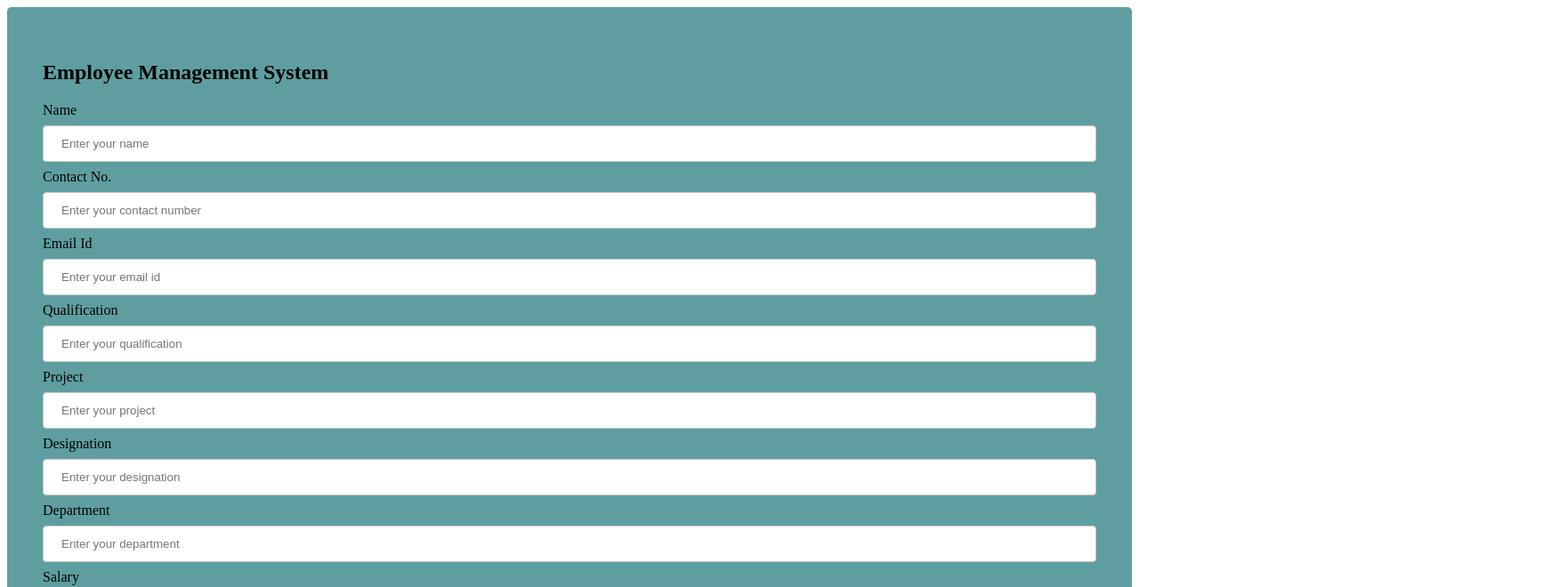
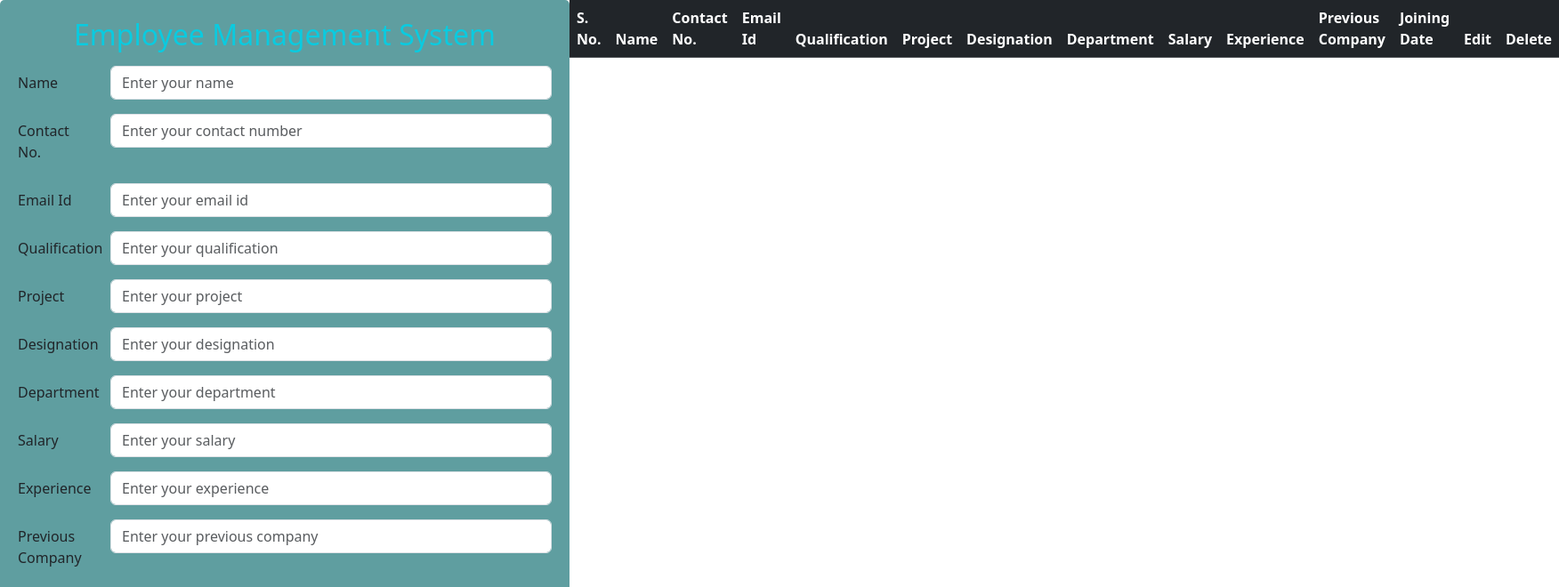
Before and after one commit to Mansibansal9648/employee-management-system, a React (Create React App) app in the folder client/: page / in a window 1280 px wide. Shown: the top 660 px of the page at 89% size, 1752 px wide, since content can reach past the window. Built offline with nearby package versions, Linux system fonts and the light colour scheme.

Commit message:
form design minor fix and table design

```diff
--- a/client/package.json
+++ b/client/package.json
@@ -7,6 +7,7 @@
     "@testing-library/react": "^13.4.0",
     "@testing-library/user-event": "^13.5.0",
     "axios": "^1.6.8",
+    "bootstrap": "^5.3.3",
     "react": "^18.2.0",
     "react-dom": "^18.2.0",
     "react-scripts": "5.0.1",
--- a/client/public/index.html
+++ b/client/public/index.html
@@ -24,9 +24,13 @@
       work correctly both with client-side routing and a non-root public URL.
       Learn how to configure a non-root public URL by running `npm run build`.
     -->
+    <link href="https://cdn.jsdelivr.net/npm/bootstrap@5.3.3/dist/css/bootstrap.min.css" rel="stylesheet" integrity="sha384-QWTKZyjpPEjISv5WaRU9OFeRpok6YctnYmDr5pNlyT2bRjXh0JMhjY6hW+ALEwIH" crossorigin="anonymous">
+
     <title>React App</title>
   </head>
   <body>
+    <script src="https://cdn.jsdelivr.net/npm/@popperjs/core@2.11.8/dist/umd/popper.min.js" integrity="sha384-I7E8VVD/ismYTF4hNIPjVp/Zjvgyol6VFvRkX/vR+Vc4jQkC+hVqc2pM8ODewa9r" crossorigin="anonymous"></script>
+    <script src="https://cdn.jsdelivr.net/npm/bootstrap@5.3.3/dist/js/bootstrap.min.js" integrity="sha384-0pUGZvbkm6XF6gxjEnlmuGrJXVbNuzT9qBBavbLwCsOGabYfZo0T0to5eqruptLy" crossorigin="anonymous"></script>
     <noscript>You need to enable JavaScript to run this app.</noscript>
     <div id="root"></div>
     <!--
--- a/client/src/app.css
+++ b/client/src/app.css
@@ -1,22 +1,19 @@
-div{
+.form{
     border-radius: 5px;
     background-color:cadetblue;
     padding: 20px;
-    /* float: left;
-    width: 50%;  */
+    width: 50%;
 }
 
-input[type=text],[type=date] {
-    width: 100%;
-    padding: 12px 20px;
-    margin: 8px 0;
-    display: inline-block;
-    border: 1px solid #ccc;
-    border-radius: 4px;
-    box-sizing: border-box;
+.display-ui{
+  display:flex
+}
+
+ .input-form {
+     padding: 8px 0px;
   }
 
-  button {
+   .form-button {
     width: 100%;
     background-color: #1a0975;
     color: white;
@@ -27,6 +24,14 @@ input[type=text],[type=date] {
     cursor: pointer;
   }
 
-  button:hover {
+  .submit-button:hover {
     background-color: hsl(220, 40%, 45%);
   }
+.text{
+  text-align: center;
+  color: #0acbe0;
+}
+
+.table-ui{
+  width: 50%
+}
--- a/client/src/components/home.js
+++ b/client/src/components/home.js
@@ -22,29 +22,36 @@ function Home() {
   const onChangeHandler = (event) => {
     setFormData({ ...formData, [event.target.name]: event.target.value });
   };
-  const submit = async() => {
+  const submit = async () => {
     console.log("data", formData);
     await createData();
   };
 
-  const createData=async()=>{
-const res= await createEmployeeData(formData);
-console.log("response : ",res)
-if(res.status===201){
-  alert("User created successfully")
+  const createData = async () => {
+    const res = await createEmployeeData(formData);
+    console.log("response : ", res);
+    if (res.status === 201) {
+      alert("User created successfully");
+    } else {
+      alert(res.message);
     }
-else{
-  alert(res.message)
-}
-setFormData(initialState())
-  }
+    setFormData(initialState());
+  };
   return (
-    <>
-      <div>
+    <div className="display-ui">
+      <div className="form">
         <form>
-          <h2>Employee Management System </h2>
-          <label for="name">Name</label>
+          <h2 className="text">Employee Management System </h2>
+          <div className="row input-form">
+            <label
+              className="col-sm-2 col-form-label col-form-label"
+              for="name"
+            >
+              Name
+            </label>
+            <div className="col-sm-10">
               <input
+                className="form-control form-control"
                 type="text"
                 id="name"
                 name="name"
@@ -52,8 +59,18 @@ setFormData(initialState())
                 value={formData.name}
                 onChange={onChangeHandler}
               />
-          <label for="contact_no">Contact No.</label>
+            </div>
+          </div>
+          <div className="row input-form">
+            <label
+              className="col-sm-2 col-form-label col-form-label"
+              for="contact_no"
+            >
+              Contact No.
+            </label>
+            <div className="col-sm-10">
               <input
+                className="form-control form-control"
                 type="text"
                 id="contact_no"
                 name="contact_no"
@@ -61,8 +78,18 @@ setFormData(initialState())
                 value={formData.contact_no}
                 onChange={onChangeHandler}
               />
-          <label for="email">Email Id</label>
+            </div>
+          </div>
+          <div className="row input-form">
+            <label
+              className="col-sm-2 col-form-label col-form-label"
+              for="email"
+            >
+              Email Id
+            </label>
+            <div className="col-sm-10">
               <input
+                className="form-control form-control"
                 type="text"
                 id="email"
                 name="email"
@@ -70,8 +97,18 @@ setFormData(initialState())
                 value={formData.email}
                 onChange={onChangeHandler}
               />
-          <label for="qualification">Qualification</label>
+            </div>
+          </div>
+          <div className="row input-form">
+            <label
+              className="col-sm-2 col-form-label col-form-label"
+              for="qualification"
+            >
+              Qualification
+            </label>
+            <div className="col-sm-10">
               <input
+                className="form-control form-control"
                 type="text"
                 id="qualification"
                 name="qualification"
@@ -79,8 +116,18 @@ setFormData(initialState())
                 value={formData.qualification}
                 onChange={onChangeHandler}
               />
-          <label for="project">Project</label>
+            </div>
+          </div>
+          <div className="row input-form">
+            <label
+              className="col-sm-2 col-form-label col-form-label"
+              for="project"
+            >
+              Project
+            </label>
+            <div className="col-sm-10">
               <input
+                className="form-control form-control"
                 type="text"
                 id="project"
                 name="project"
@@ -88,8 +135,18 @@ setFormData(initialState())
                 value={formData.project}
                 onChange={onChangeHandler}
               />
-          <label for="designation">Designation</label>
+            </div>
+          </div>
+          <div className="row input-form">
+            <label
+              className="col-sm-2 col-form-label col-form-label"
+              for="designation"
+            >
+              Designation
+            </label>
+            <div className="col-sm-10">
               <input
+                className="form-control form-control"
                 type="text"
                 id="designation"
                 name="designation"
@@ -97,8 +154,18 @@ setFormData(initialState())
                 value={formData.designation}
                 onChange={onChangeHandler}
               />
-          <label for="department">Department</label>
+            </div>
+          </div>
+          <div className="row input-form">
+            <label
+              className="col-sm-2 col-form-label col-form-label"
+              for="department"
+            >
+              Department
+            </label>
+            <div className="col-sm-10">
               <input
+                className="form-control form-control"
                 type="text"
                 id="department"
                 name="department"
@@ -106,8 +173,18 @@ setFormData(initialState())
                 value={formData.department}
                 onChange={onChangeHandler}
               />
-          <label for="salary">Salary</label>
+            </div>
+          </div>
+          <div className="row input-form">
+            <label
+              className="col-sm-2 col-form-label col-form-label"
+              for="salary"
+            >
+              Salary
+            </label>
+            <div className="col-sm-10">
               <input
+                className="form-control form-control"
                 type="text"
                 id="salary"
                 name="salary"
@@ -115,8 +192,18 @@ setFormData(initialState())
                 value={formData.salary}
                 onChange={onChangeHandler}
               />
-          <label for="experience">Experience</label>
+            </div>
+          </div>
+          <div className="row input-form">
+            <label
+              className="col-sm-2 col-form-label col-form-label"
+              for="experience"
+            >
+              Experience
+            </label>
+            <div className="col-sm-10">
               <input
+                className="form-control form-control"
                 type="text"
                 id="experience"
                 name="experience"
@@ -124,8 +211,18 @@ setFormData(initialState())
                 value={formData.experience}
                 onChange={onChangeHandler}
               />
-          <label for="previous_company">Previous Company</label>
+            </div>
+          </div>
+          <div className="row input-form">
+            <label
+              className="col-sm-2 col-form-label col-form-label"
+              for="previous_company"
+            >
+              Previous Company
+            </label>
+            <div className="col-sm-10">
               <input
+                className="form-control form-control"
                 type="text"
                 id="previous_company"
                 name="previous_company"
@@ -133,20 +230,61 @@ setFormData(initialState())
                 value={formData.previous_company}
                 onChange={onChangeHandler}
               />
-          <label for="joining_date">Joining Date</label>
+            </div>
+          </div>
+          <div className="row input-form">
+            <label
+              className="col-sm-2 col-form-label col-form-label"
+              for="joining_date"
+            >
+              Joining Date
+            </label>
+            <div className="col-sm-10">
               <input
+                className="form-control form-control"
                 type="date"
                 id="joining_date"
                 name="joining_date"
                 value={formData.joining_date}
                 onChange={onChangeHandler}
               />
-          <button type="button" onClick={submit}>
+            </div>
+          </div>
+          <button
+            className="form-button submit-button"
+            type="button"
+            onClick={submit}
+          >
             Submit
           </button>
         </form>
       </div>
-    </>
+      <div className="table-ui">
+      <table className="table">
+  <thead className="table-dark">
+    <tr>
+      <th>S. No.</th>
+      <th>Name</th>
+      <th>Contact No.</th>
+      <th>Email Id</th>
+      <th>Qualification</th>
+      <th>Project</th>
+      <th>Designation</th>
+      <th>Department</th>
+      <th>Salary</th>
+      <th>Experience</th>
+      <th>Previous Company</th>
+      <th>Joining Date</th>
+      <th>Edit</th>
+      <th>Delete</th>
+    </tr>
+  </thead>
+  <tbody>
+
+  </tbody>
+</table>
+      </div>
+    </div>
   );
 }
 export default Home;
```
Also changed, not shown: 1 other file (tests, documents, lock files or other folders). Lines whose indentation alone changed are shown as unchanged.
